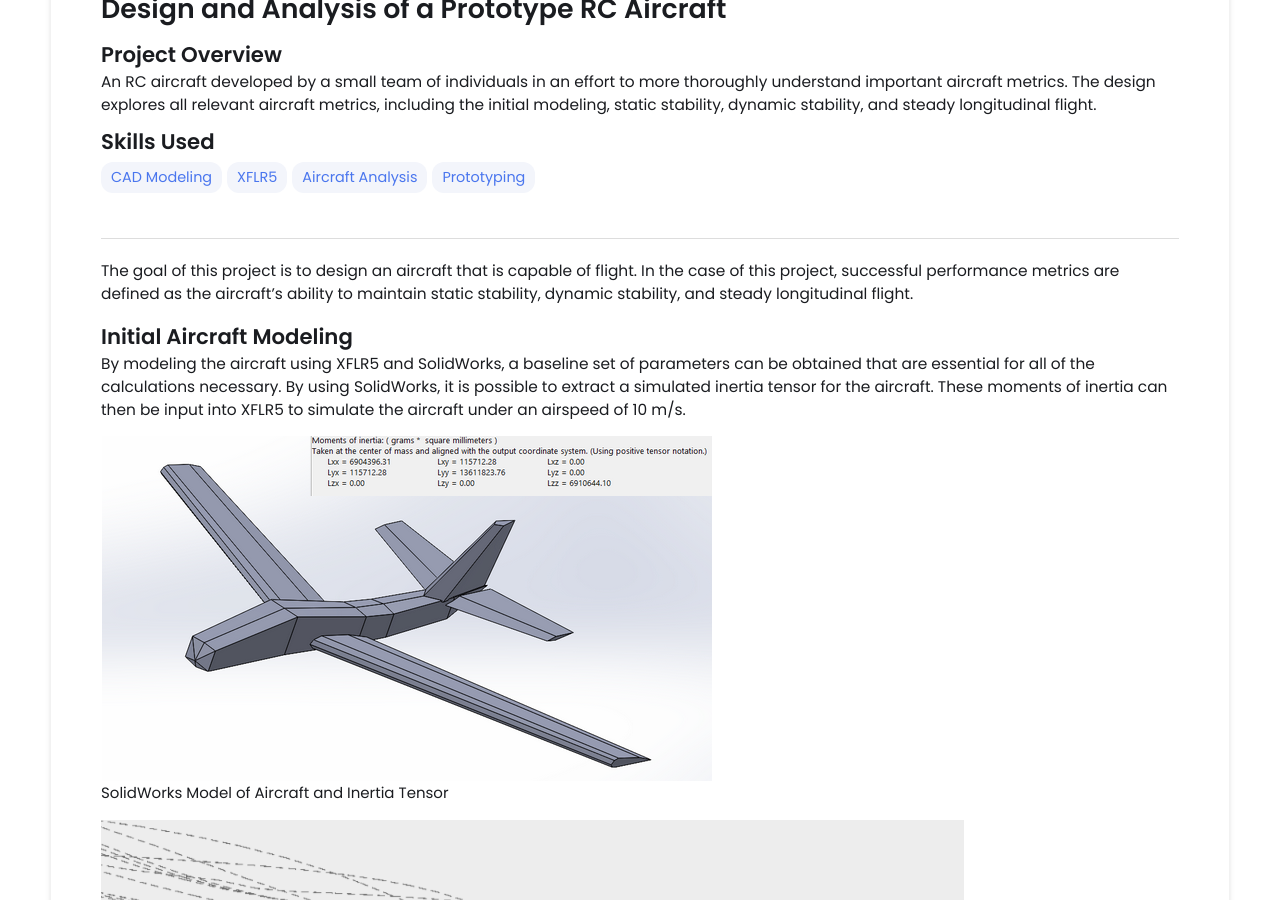
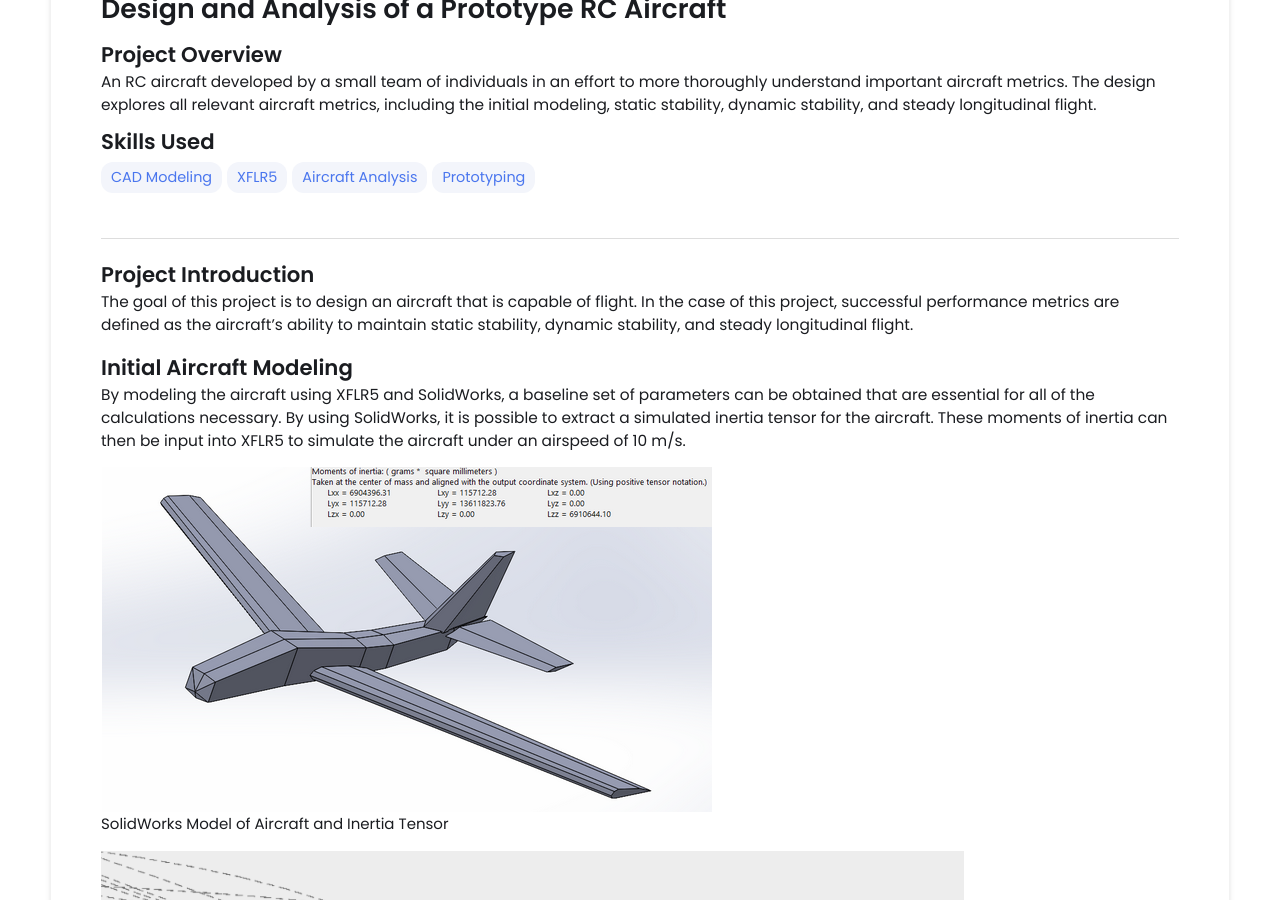
Before and after one commit to Jay-Patel-Engineer/Jay-Patel-Engineer.github.io, a Jekyll site: the page built from _projects/rcaircraft/index.md, in a window 1280 px wide and 900 px high, scrolled down 518 px. Built offline with Jekyll 4.4.1, drawn with Linux system fonts in a browser that asks for light colours.

Commit message:
Update index.md

```diff
--- a/_projects/rcaircraft/index.md
+++ b/_projects/rcaircraft/index.md
@@ -11,6 +11,7 @@ main-image: /prototypeRC.png
 ---
 
 ---
+## Project Introduction
 The goal of this project is to design an aircraft that is capable of flight. In the case of this project, successful performance metrics are defined as the aircraft's ability to maintain static stability, dynamic stability, and steady longitudinal flight.
 ## Initial Aircraft Modeling
 By modeling the aircraft using XFLR5 and SolidWorks, a baseline set of parameters can be obtained that are essential for all of the calculations necessary. By using SolidWorks, it is possible to extract a simulated inertia tensor for the aircraft. These moments of inertia can then be input into XFLR5 to simulate the aircraft under an airspeed of 10 m/s.
```
